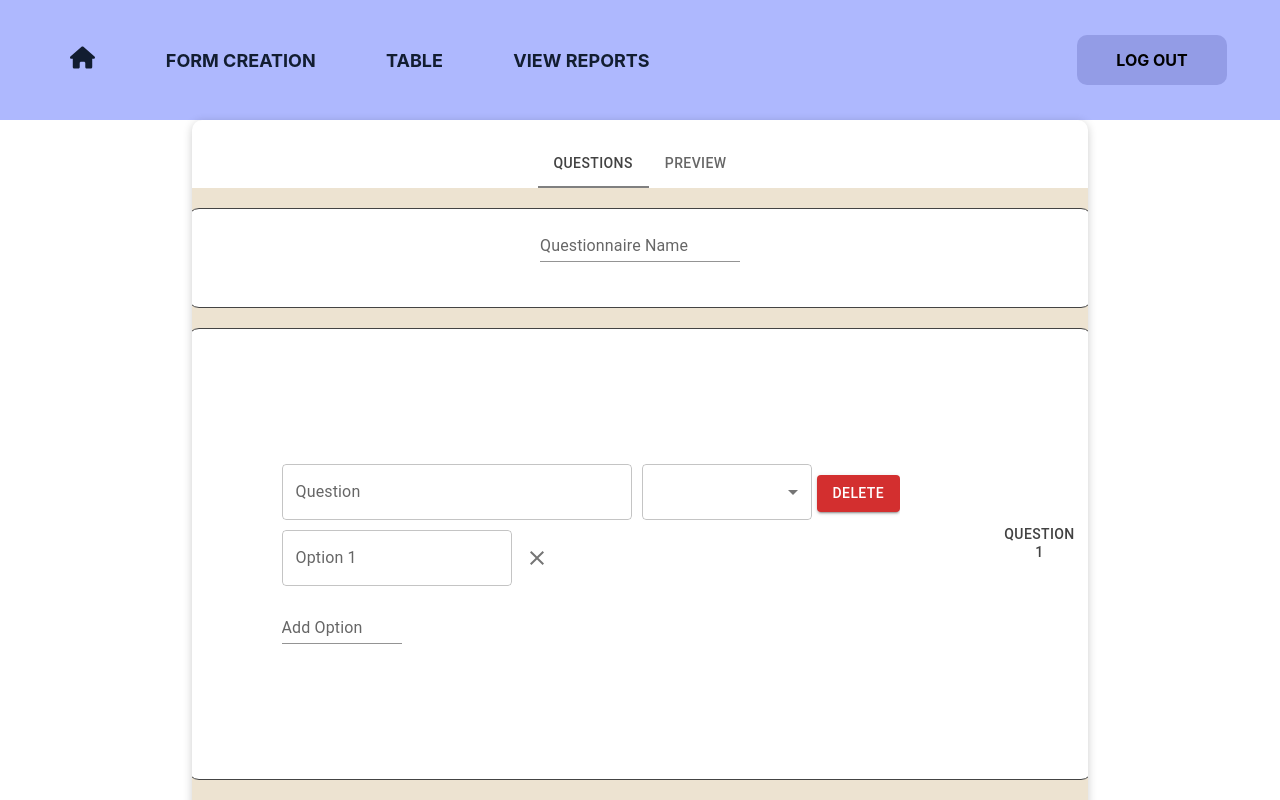
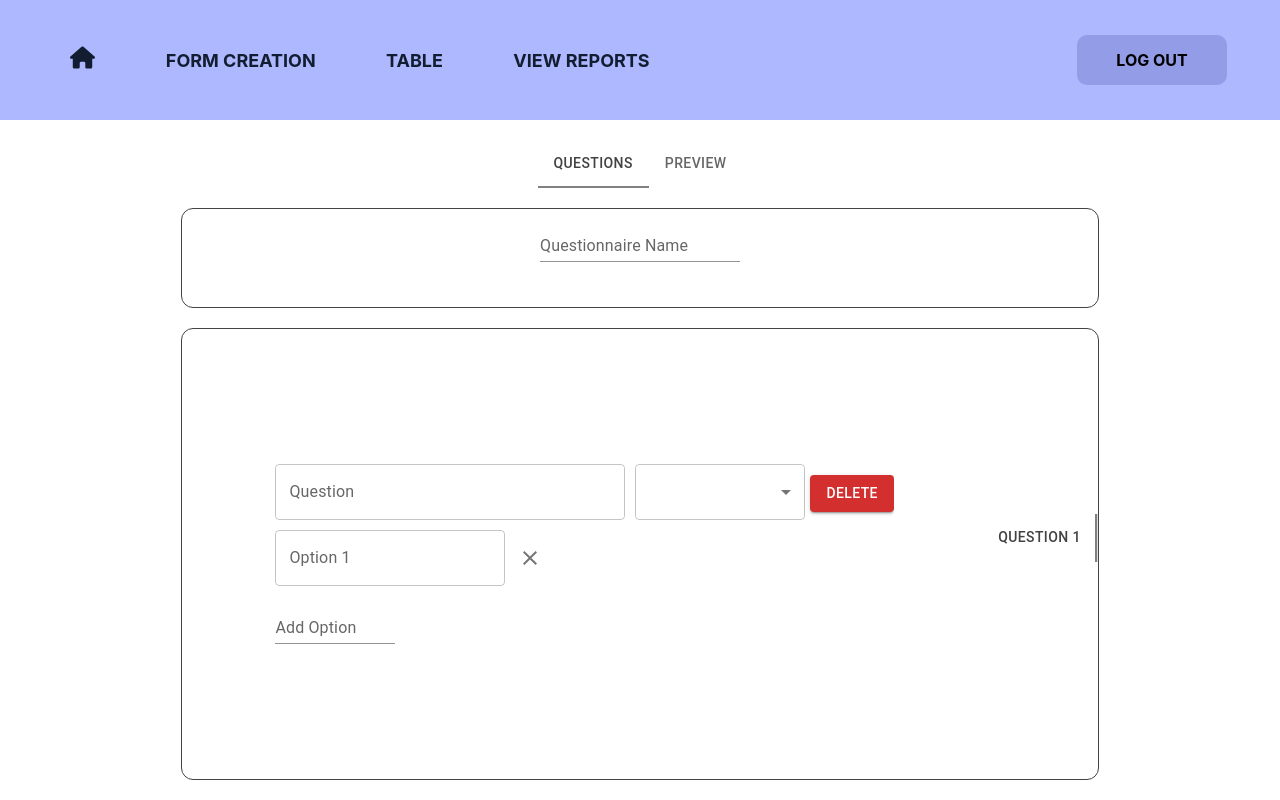
Before and after one commit to LeoHacopian/user-portal, a React (Create React App) app: page /Admin/FormCreation in a window 1280 px wide. Shown: the top 800 px of the page. Built offline with nearby package versions, Linux system fonts and the light colour scheme.

Commit message:
updates styling and makes form creation work

```diff
--- a/src/Components/Canvas/Canvas.js
+++ b/src/Components/Canvas/Canvas.js
@@ -100,6 +100,8 @@ const renderFormField = (question, handleInputChange) => {
       );
     case 'Date Picker':
       return <input type="date" id={question._id} name={question._id} />;
+    case 'Textfield':
+      return <input type="string" id={question._id} name={question._id} />;
 
     // Add more cases for different question types as needed
 
--- a/src/Components/QPortalNavbar/QPortalNavbar.css
+++ b/src/Components/QPortalNavbar/QPortalNavbar.css
@@ -4,8 +4,7 @@
     left: 0;
     right: 0;
     background-color: white;
-    box-shadow: 0px 2px 10px rgba(0, 0, 0, 0.2);
-    width: 70%;
+    width: 100%;
     padding-top: 20px;
     padding-bottom: 20px;
     border-radius: 10px;
--- a/src/Components/qForm/qForm.css
+++ b/src/Components/qForm/qForm.css
@@ -1,3 +1,4 @@
+
 #AddButton {
     padding: 10px;
     margin-top: 20px;
@@ -15,11 +16,11 @@
 
 .questionnaire-container {
   display: flex;
+  width: 100%;
   position: relative;
   flex-direction: column; /* this makes the container a column flex container */
   justify-content: flex-start; /* aligns the content to the top of the container */
   align-items: center; /* centers the content horizontally */
-  background-color: #EDE3D1;
   min-height: 100vh; /* ensures the container takes up the full height of the viewport */
 
 }
--- a/src/Components/qForm/qForm.js
+++ b/src/Components/qForm/qForm.js
@@ -166,7 +166,7 @@ function QForm({ questionsData, setQuestionsData }) {
 
     console.log(JSON.stringify(questionnaire, null, 1));
 
-    axios.post('http://localhost:5000/questionnaire/register', questionnaire)
+    axios.post('http://localhost:3005/question/register', questionnaire)
       .then(response => {
         console.log('Questionnaire submitted successfully:', response);
       })
@@ -261,7 +261,7 @@ function QForm({ questionsData, setQuestionsData }) {
                   value={q.type}
                   onChange={event => handleChangeInput(q.id, index, event)}
                 >
-                  <MenuItem value={'Checkbox'}>Checkbox</MenuItem>
+                  <MenuItem value={'Radio Button'}>Radio Button</MenuItem>
                   <MenuItem value={'Slider'}>Slider</MenuItem>
                   <MenuItem value={'Textfield'}>Textfield</MenuItem>
                 </Select>
```
